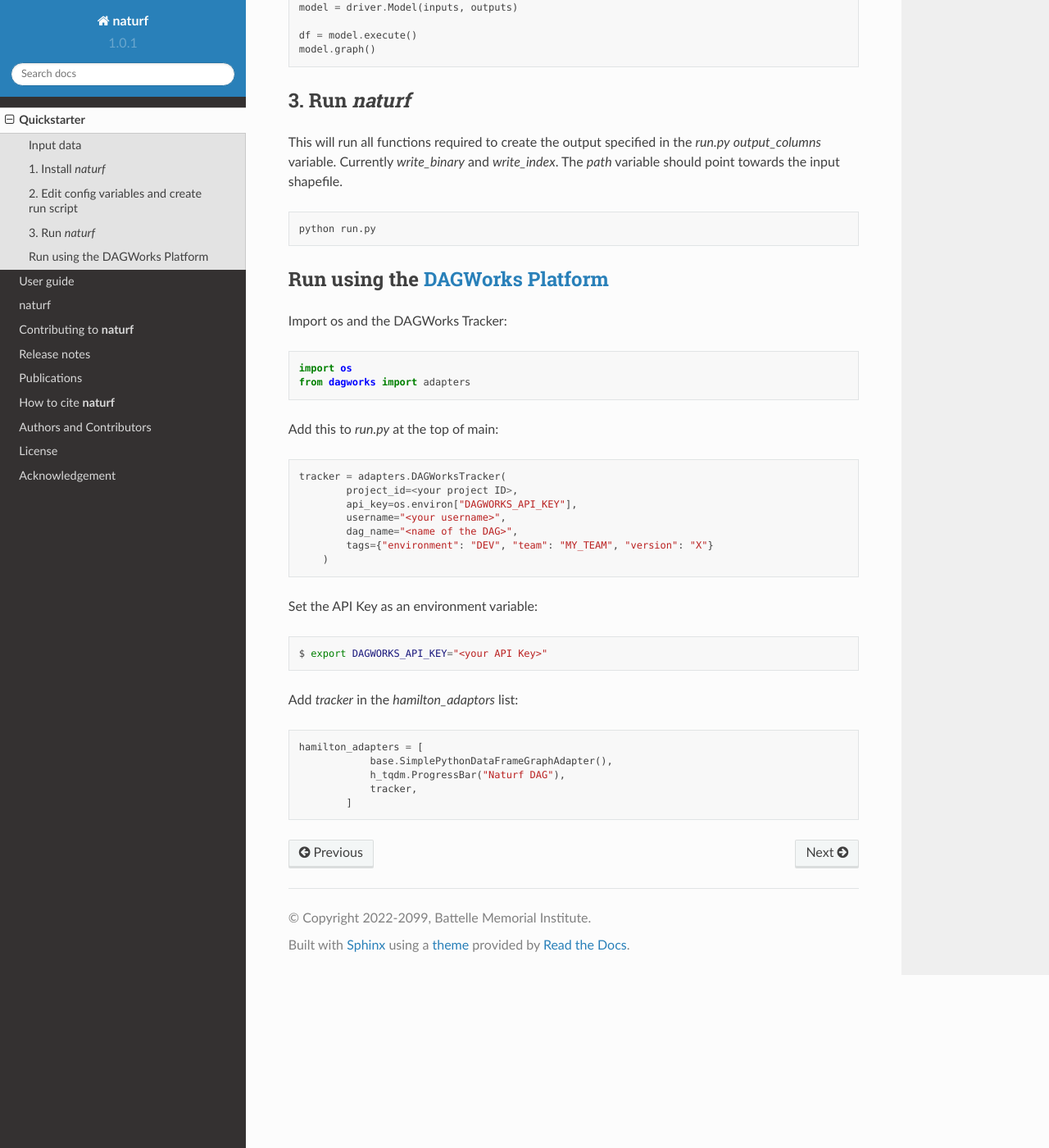
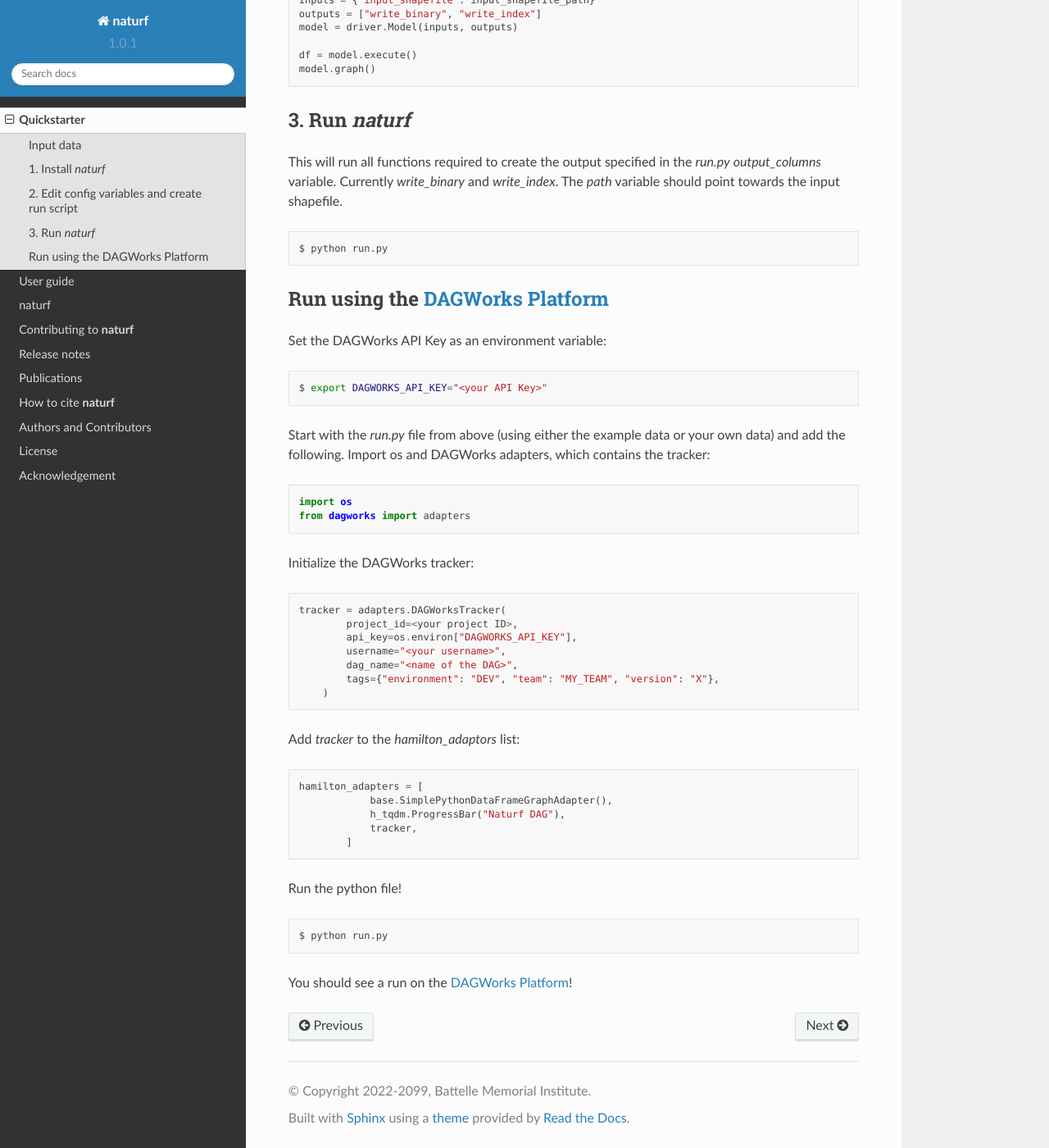
Before and after one commit to IMMM-SFA/naturf, a Sphinx documentation site: the page built from docs/source/quickstarter.rst, in a window 1280 px wide and 1400 px high, scrolled down 1339 px. Shown: the whole window at 82% size. Built offline with Sphinx 7.4.7 and the Read the Docs theme 2.0.0, drawn with Linux system fonts in a browser that asks for light colours; formulas are drawn with MathJax 3; some of the changed text lies outside the part shown.

Commit message:
update quickstarter, fix codecov (#163)
* update quickstarter with dagworks platform instructions

* update quickstarter with graphviz instructions, clearer wording

* add codecov token, update codecov version

```diff
--- a/docs/source/quickstarter.rst
+++ b/docs/source/quickstarter.rst
@@ -8,7 +8,7 @@ Input data
 
 The only input data required for `naturf` is a shapefile with building footprints and height data. There should be a field with a unique ID for each building the shapefile, and it should be in a projected coordinate system such as Alber Equal Area Conic. For input to the Weather Research and Forecasting model (WRF), the computed parameters for each building will be projected into WGS 84.
 
-Either check out our interactive `quickstarter <quickstarter.rst>`_, or continue below to run `naturf` using a python file.
+Either check out our interactive `quickstarter <quickstarter.rst>`_, or continue below to run `naturf` using a python file. Users need to have `graphviz <https://graphviz.org/download/>`_ installed to visualize the Directed Acyclic Graph (DAG).
 
 1. Install `naturf`
 -------------------
@@ -17,7 +17,7 @@ In a clean virtual or Conda environment, install `naturf`. NOTE: For Conda envir
 
 .. code:: bash
 
-    pip install naturf
+    $ pip install naturf
 
 2. Edit config variables and create run script
 ----------------------------------------------
@@ -68,20 +68,28 @@ This will run all functions required to create the output specified in the `run.
 
 .. code:: bash
 
-    python run.py
+    $ python run.py
 
 
 Run using the `DAGWorks Platform <app.dagworks.io>`_
 ----------------------------------------------------
 
-Import os and the DAGWorks Tracker:
+Set the DAGWorks API Key as an environment variable:
+
+.. code:: bash
+
+    $ export DAGWORKS_API_KEY="<your API Key>"
+
+
+Start with the `run.py` file from above (using either the example data or your own data) and add the following. Import os and DAGWorks adapters, which contains the tracker:
 
 .. code:: python3
 
     import os
     from dagworks import adapters
 
-Add this to `run.py` at the top of main:
+
+Initialize the DAGWorks tracker:
 
 .. code:: python3
 
@@ -90,16 +98,11 @@ Add this to `run.py` at the top of main:
             api_key=os.environ["DAGWORKS_API_KEY"],
             username="<your username>",
             dag_name="<name of the DAG>",
-            tags={"environment": "DEV", "team": "MY_TEAM", "version": "X"}
+            tags={"environment": "DEV", "team": "MY_TEAM", "version": "X"},
         )
 
-Set the API Key as an environment variable:
 
-.. code:: bash
-
-    $ export DAGWORKS_API_KEY="<your API Key>"
-
-Add `tracker` in the `hamilton_adaptors` list:
+Add `tracker` to the `hamilton_adaptors` list:
 
 .. code:: python3
 
@@ -108,3 +111,13 @@ Add `tracker` in the `hamilton_adaptors` list:
                 h_tqdm.ProgressBar("Naturf DAG"),
                 tracker,
             ]
+
+
+Run the python file!
+
+.. code:: bash
+
+    $ python run.py
+
+
+You should see a run on the `DAGWorks Platform <app.dagworks.io>`_!
```
Also changed, not shown: 1 other file.
